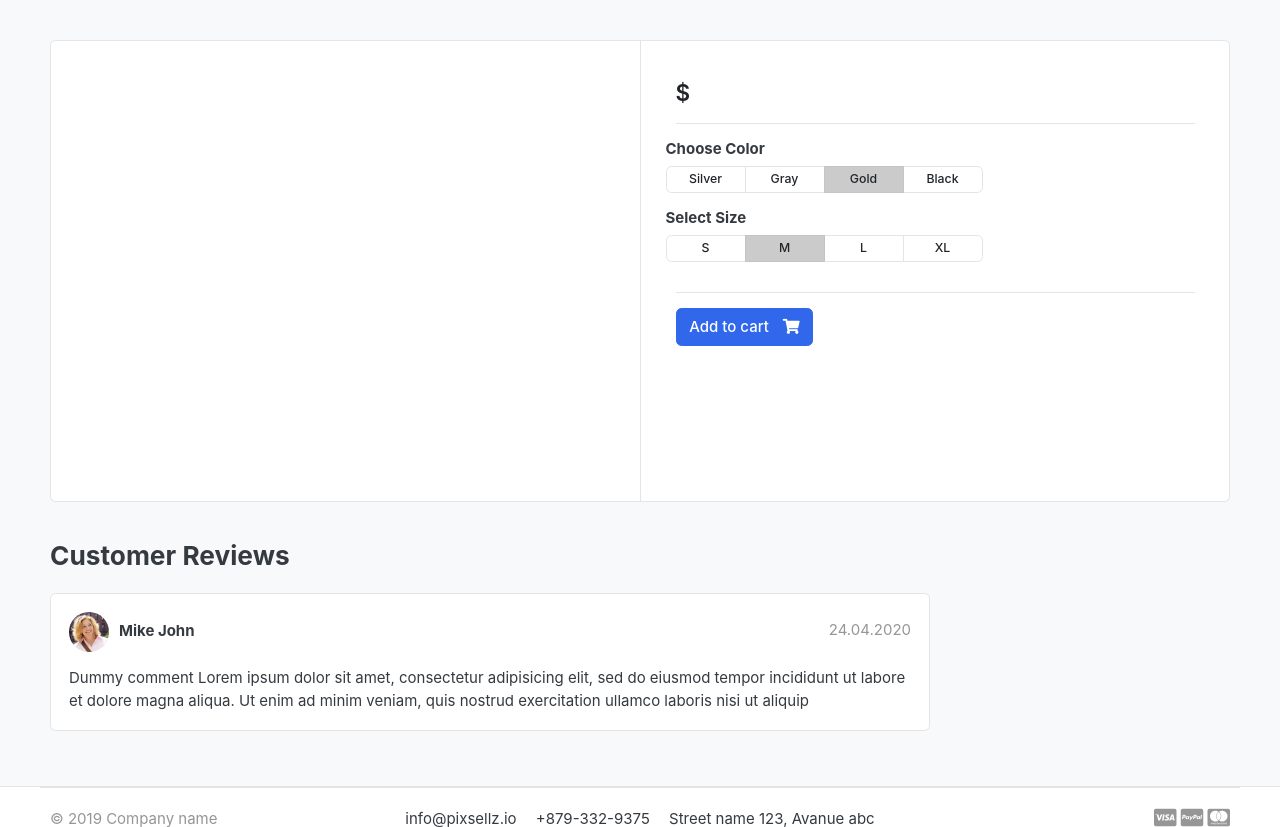
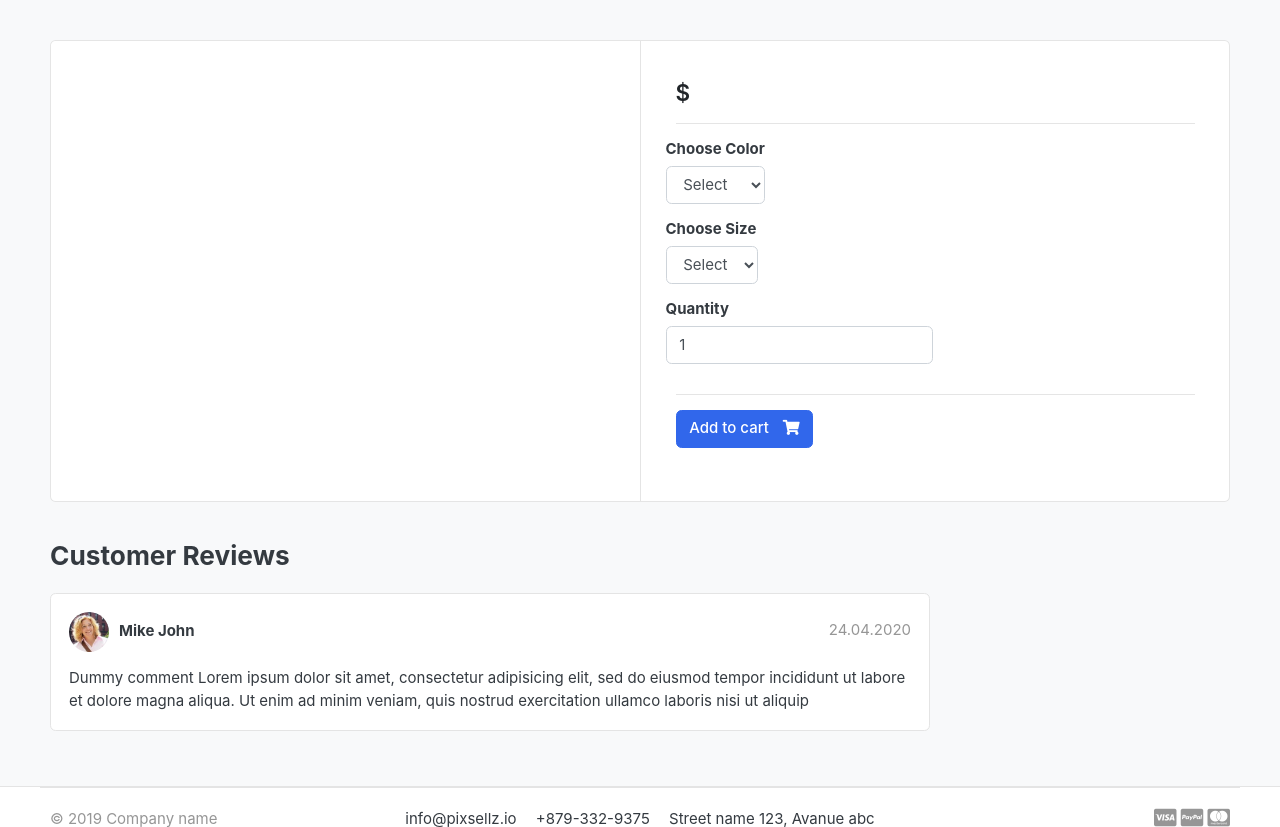
Before and after one commit to INDRAJITSINH1101/E-Ccommerce, a Django app: template greatkart/kart/templates/stor/product_detail.html in a window 1280 px wide. Shown: the part 118-945 px from the top of the page. Run offline with Django 5.2, Linux system fonts and the light colour scheme; the template is opened without the code that fills it, so the values that code supplies are empty; some libraries are stand-ins or nearby versions; some web fonts are replaced.

Commit message:
Updated files

```diff
--- a/greatkart/carts/urls.py
+++ b/greatkart/carts/urls.py
@@ -1,5 +1,6 @@
 from django.urls import path
 from . import views
+
 
 urlpatterns = [
   path('',views.cart, name='cart'),
--- a/greatkart/kart/templates/includes/navbar.html
+++ b/greatkart/kart/templates/includes/navbar.html
@@ -58,9 +58,9 @@
 	</div> <!-- col.// -->
 	<a href="{% url 'stor' %}" class="btn btn-outline-primary">Store</a>
 	<div class="col-lg  col-md-6 col-sm-12 col">
-		<form action="#" class="search">
+		<form action="{% url 'search' %}" class="search" method="GET">
 			<div class="input-group w-100">
-			    <input type="text" class="form-control" style="width:60%;" placeholder="Search">
+			    <input type="text" class="form-control" style="width:60%;" placeholder="Search" name="keyword">
 
 			    <div class="input-group-append">
 			      <button class="btn btn-primary" type="submit">
--- a/greatkart/kart/templates/stor/product_detail.html
+++ b/greatkart/kart/templates/stor/product_detail.html
@@ -16,9 +16,19 @@
 	   <a href="#"><img src="{{ single_product.images.url }}"></a>
 	</div> <!-- img-big-wrap.// -->
 
-</article> <!-- gallery-wrap .end// -->
+</article>
+					<!-- <ul class="thumb">
+						<li>
+							<a href="{{ single_product.images.url }}" target="mainImage"><img src="{{ single_product.images.url }}" alt="Product Image"></a>
+							{% for i in product_gallery %}
+							<a href="{{i.image.url}}" target="mainImage"><img src="{{i.image.url}}" alt="Product Image"></a>
+							{% endfor %}
+						</li>
+					</ul> gallery-wrap .end// -->
 		</aside>
 		<main class="col-md-6 border-left">
+			<form action="{% url 'add_cart' single_product.id %}" method="POST">
+				{% csrf_token %}
 				<article class="content-body">
 
 				<h2 class="title">{{ single_product.product_name }}</h2>
@@ -34,60 +44,42 @@
 					<div class="row">
 						<div class="item-option-select">
 							<h6>Choose Color</h6>
-			<div class="btn-group btn-group-sm btn-group-toggle" data-toggle="buttons">
-			  <label class="btn btn-light">
-			    <input type="radio" name="radio_color"> Silver
-			  </label>
-			  <label class="btn btn-light">
-			    <input type="radio" name="radio_color" > Gray
-			  </label>
-			  <label class="btn btn-light active">
-			    <input type="radio" name="radio_color"> Gold
-			  </label>
-			  <label class="btn btn-light">
-			    <input type="radio" name="radio_color"> Black
-			  </label>
-			</div>
+							<select name="color" class="form-control">
+								<option value="" disabled selected>Select</option>
+								{% for i in single_product.variation_set.colors %}
+								<option value="{{ i.variation_value | lower }}">{{ i.variation_value | capfirst }}</option>
+								{% endfor %}
+							</select>
 						</div>
 					</div> <!-- row.// -->
 				<div class="row">
 						<div class="item-option-select">
-			<h6>Select Size</h6>
-			<div class="btn-group btn-group-sm btn-group-toggle" data-toggle="buttons">
-			  <label class="btn btn-light">
-			    <input type="radio" name="radio_size""> S
-			  </label>
-			  <label class="btn btn-light active">
-			    <input type="radio" name="radio_size" checked> M
-			  </label>
-			  <label class="btn btn-light">
-			    <input type="radio" name="radio_size"> L
-			  </label>
-			  <label class="btn btn-light">
-			    <input type="radio" name="radio_size"> XL
-			  </label>
+								<h6>Choose Size</h6>
+								<select name="size" class="form-control">
+										<option value="" disabled selected>Select</option>
+										{% for i in single_product.variation_set.sizes %}
+										<option value="{{ i.variation_value|lower }}">{{ i.variation_value|capfirst }}</option>
+										{% endfor %}
+								</select>
 						</div>
 				</div>
-	</div> <!-- row.// -->
+				<div class="row">
+					<div class="item-option-select">
+						<h6>Quantity</h6>
+							<input type="number" name="quantity" class="form-control" value="1" min="1" required>
+					</div>
+				</div>
 					<hr>
 					{% if single_product.stock <= 0 %}
 					<h4 class="text-danger">Out of stock</h4>
 					{% else %}
-		{% if in_cart %}
-			<a href="#" class="btn btn-success">
-    	<span class="text">Added to cart</span> <i class="fas fa-check"></i>
-  		</a>
-			<a href="{% url 'cart' %}" class="btn btn-outline-primary">
-    	<span class="text">View cart</span> <i class="fas fa-eye"></i>
-  		</a>
-		{% else %}
-  	<a href="{% url 'add_cart' single_product.id %}" class="btn btn-primary">
+						<button type="submit" class="btn btn-primary">
 						<span class="text">Add to cart</span> <i class="fas fa-shopping-cart"></i>
-  	</a>
-		{% endif %}
+						</button>
 					{% endif %}
 
-</article> <!-- product-info-aside .// -->
+				</article>
+			</form> <!-- product-info-aside .// -->
 		</main> <!-- col.// -->
 	</div> <!-- row.// -->
 </div> <!-- card.// -->
--- a/greatkart/stor/urls.py
+++ b/greatkart/stor/urls.py
@@ -4,6 +4,7 @@ from . import views
 
 urlpatterns = [
     path('',views.stor , name='stor'),
-    path('<slug:category_slug>/',views.stor,name='products_by_category'),
-    path('<slug:category_slug>/<slug:product_slug>',views.product_detail,name='product_detail'),
+    path('category/<slug:category_slug>/',views.stor,name='products_by_category'),
+    path('category/<slug:category_slug>/<slug:product_slug>',views.product_detail,name='product_detail'),
+    path('search/',views.search,name='search'),
 ]
```
Also changed, not shown: greatkart/carts/admin.py (+7 -0 lines), greatkart/carts/models.py (+5 -3 lines), greatkart/carts/views.py (+37 -6 lines), greatkart/kart/templates/stor/cart.html (+6 -1 lines), greatkart/kart/templates/stor/store.html (+11 -2 lines), greatkart/stor/admin.py (+14 -3 lines), greatkart/stor/models.py (+26 -0 lines), greatkart/stor/views.py (+16 -1 lines), greatkart/carts/migrations/0002_cartitem_variations.py (added), greatkart/db.sqlite3, greatkart/stor/migrations/0002_variation.py (added). Lines whose indentation alone changed are shown as unchanged.
